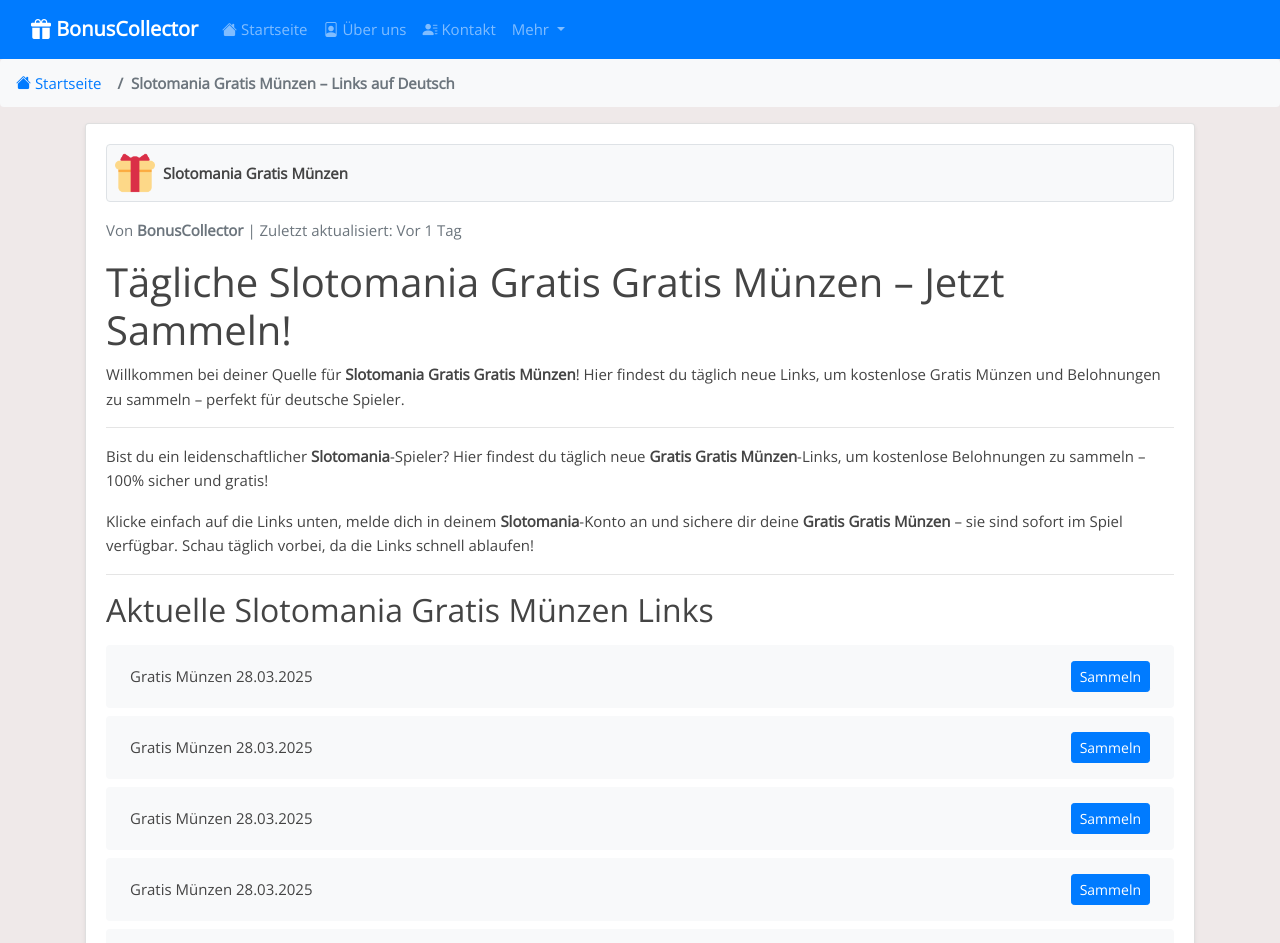
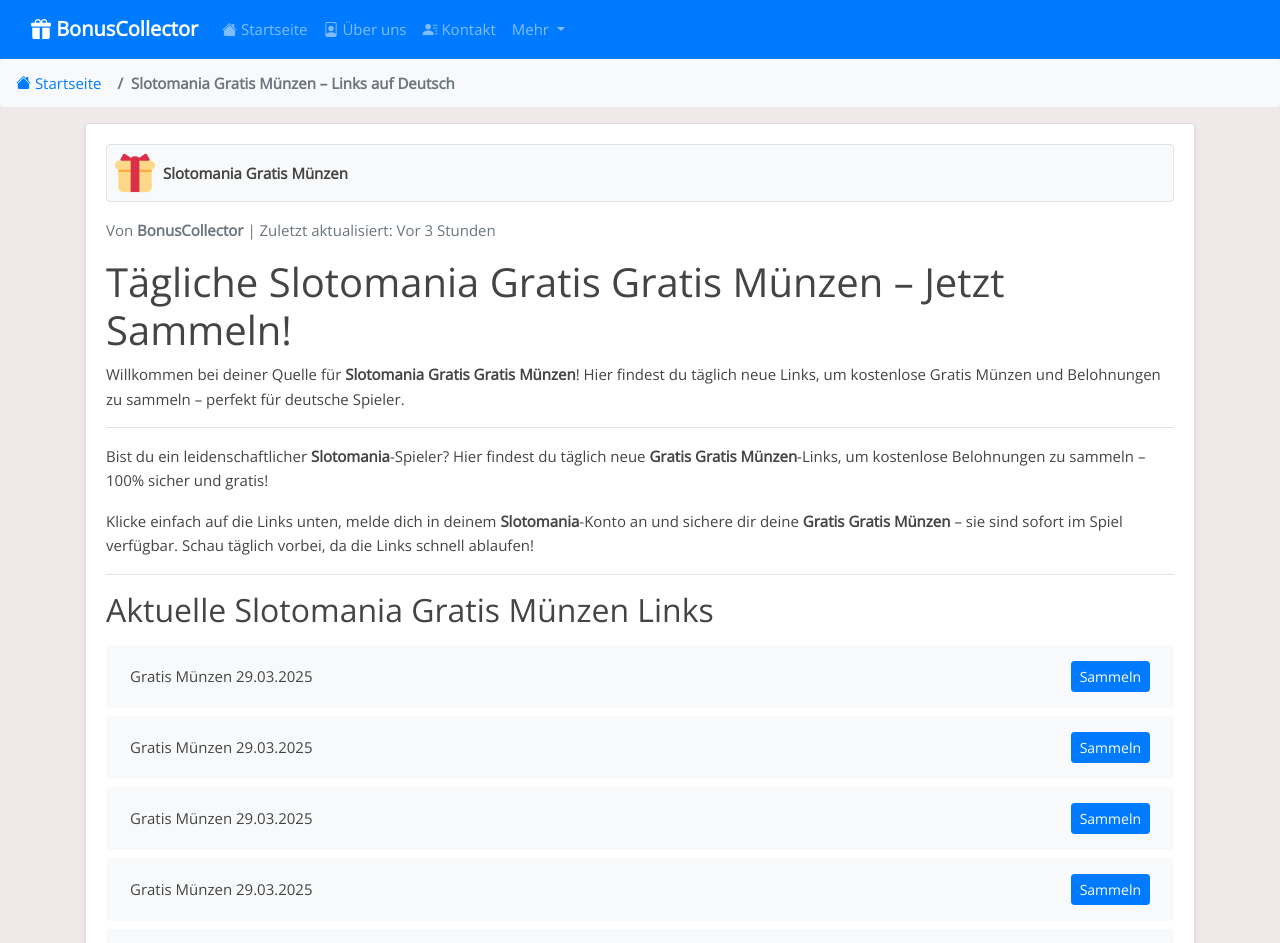
Before and after one commit to iamrohan99/bc-de, a Jekyll site: the page built from _posts/2025-01-19-slotomania.md, in a window 1280 px wide and 1400 px high. Shown: the top 943 px of the window. Built offline with Jekyll 4.4.1, drawn with Linux system fonts in a browser that asks for light colours; some of the changed text lies outside the part shown.

Commit message:
Update  links, content, and last_modified - 2025-03-29 03:22

```diff
--- a/_data/include_files.yml
+++ b/_data/include_files.yml
@@ -9,7 +9,7 @@ monopoly-go.html:
 bingo-blitz.html:
   last_modified: "2025-03-28T18:13:36Z"
 slotomania.html:
-  last_modified: "2025-03-28T06:14:44Z"
+  last_modified: "2025-03-29T03:22:10Z"
 bingo-bash.html:
   last_modified: "2025-03-28T14:09:43Z"
 slotpark.html:
--- a/_includes/slotomania.html
+++ b/_includes/slotomania.html
@@ -1,4 +1,28 @@
 <ul class="list-group mt-3 mb-4">
+  <li class="list-group-item d-flex justify-content-between align-items-center">
+    <span>Gratis Münzen 29.03.2025</span>
+    <a href="https://api.playtika.com/redirector/?coupon_token=1_3_1743114194118_dzp7e8e3" class="btn btn-primary btn-sm">Sammeln</a>
+  </li>
+  <li class="list-group-item d-flex justify-content-between align-items-center">
+    <span>Gratis Münzen 29.03.2025</span>
+    <a href="https://api.playtika.com/redirector/?coupon_token=1_3_1743190200021_eoy2w763" class="btn btn-primary btn-sm">Sammeln</a>
+  </li>
+  <li class="list-group-item d-flex justify-content-between align-items-center">
+    <span>Gratis Münzen 29.03.2025</span>
+    <a href="https://api.playtika.com/redirector/?coupon_token=1_3_1743192000121_dzpjkoo8" class="btn btn-primary btn-sm">Sammeln</a>
+  </li>
+  <li class="list-group-item d-flex justify-content-between align-items-center">
+    <span>Gratis Münzen 29.03.2025</span>
+    <a href="https://api.playtika.com/redirector/?coupon_token=1_3_1743202800068_pxer7d8p" class="btn btn-primary btn-sm">Sammeln</a>
+  </li>
+  <li class="list-group-item d-flex justify-content-between align-items-center">
+    <span>Gratis Münzen 29.03.2025</span>
+    <a href="https://api.playtika.com/redirector/?coupon_token=1_3_1743081885444_pxe7m6d7" class="btn btn-primary btn-sm">Sammeln</a>
+  </li>
+  <li class="list-group-item d-flex justify-content-between align-items-center">
+    <span>Gratis Münzen 29.03.2025</span>
+    <a href="https://api.playtika.com/redirector/?coupon_token=1_3_1743082019613_ozdl2280" class="btn btn-primary btn-sm">Sammeln</a>
+  </li>
   <li class="list-group-item d-flex justify-content-between align-items-center">
     <span>Gratis Münzen 28.03.2025</span>
     <a href="https://api.playtika.com/redirector/?coupon_token=1_3_1743087601704_ky08n6m5" class="btn btn-primary btn-sm">Sammeln</a>
@@ -375,28 +399,4 @@
     <span>Gratis Münzen 05.03.2025</span>
     <a href="https://api.playtika.com/redirector/?coupon_token=1_3_1741010410990_onoznwj9" class="btn btn-primary btn-sm">Sammeln</a>
   </li>
-  <li class="list-group-item d-flex justify-content-between align-items-center">
-    <span>Gratis Münzen 05.03.2025</span>
-    <a href="https://api.playtika.com/redirector/?coupon_token=1_3_1741086973282_w4wjgep2" class="btn btn-primary btn-sm">Sammeln</a>
-  </li>
-  <li class="list-group-item d-flex justify-content-between align-items-center">
-    <span>Gratis Münzen 04.03.2025</span>
-    <a href="https://api.playtika.com/redirector/?coupon_token=1_3_1740993990912_ygyprej0" class="btn btn-primary btn-sm">Sammeln</a>
-  </li>
-  <li class="list-group-item d-flex justify-content-between align-items-center">
-    <span>Gratis Münzen 04.03.2025</span>
-    <a href="https://api.playtika.com/redirector/?coupon_token=1_3_1741042800068_w4wrlp9l" class="btn btn-primary btn-sm">Sammeln</a>
-  </li>
-  <li class="list-group-item d-flex justify-content-between align-items-center">
-    <span>Gratis Münzen 04.03.2025</span>
-    <a href="https://api.playtika.com/redirector/?coupon_token=1_3_1741042800029_w4wr7m69" class="btn btn-primary btn-sm">Sammeln</a>
-  </li>
-  <li class="list-group-item d-flex justify-content-between align-items-center">
-    <span>Gratis Münzen 04.03.2025</span>
-    <a href="https://api.playtika.com/redirector/?coupon_token=1_3_1741030200025_eoe9g5ek" class="btn btn-primary btn-sm">Sammeln</a>
-  </li>
-  <li class="list-group-item d-flex justify-content-between align-items-center">
-    <span>Gratis Münzen 03.03.2025</span>
-    <a href="https://api.playtika.com/redirector/?coupon_token=1_3_1740956400086_w8w355o2" class="btn btn-primary btn-sm">Sammeln</a>
-  </li>
 </ul>
```
Also changed, not shown: links-json/slotomania.json (+24 -24 lines), 1 other file.
